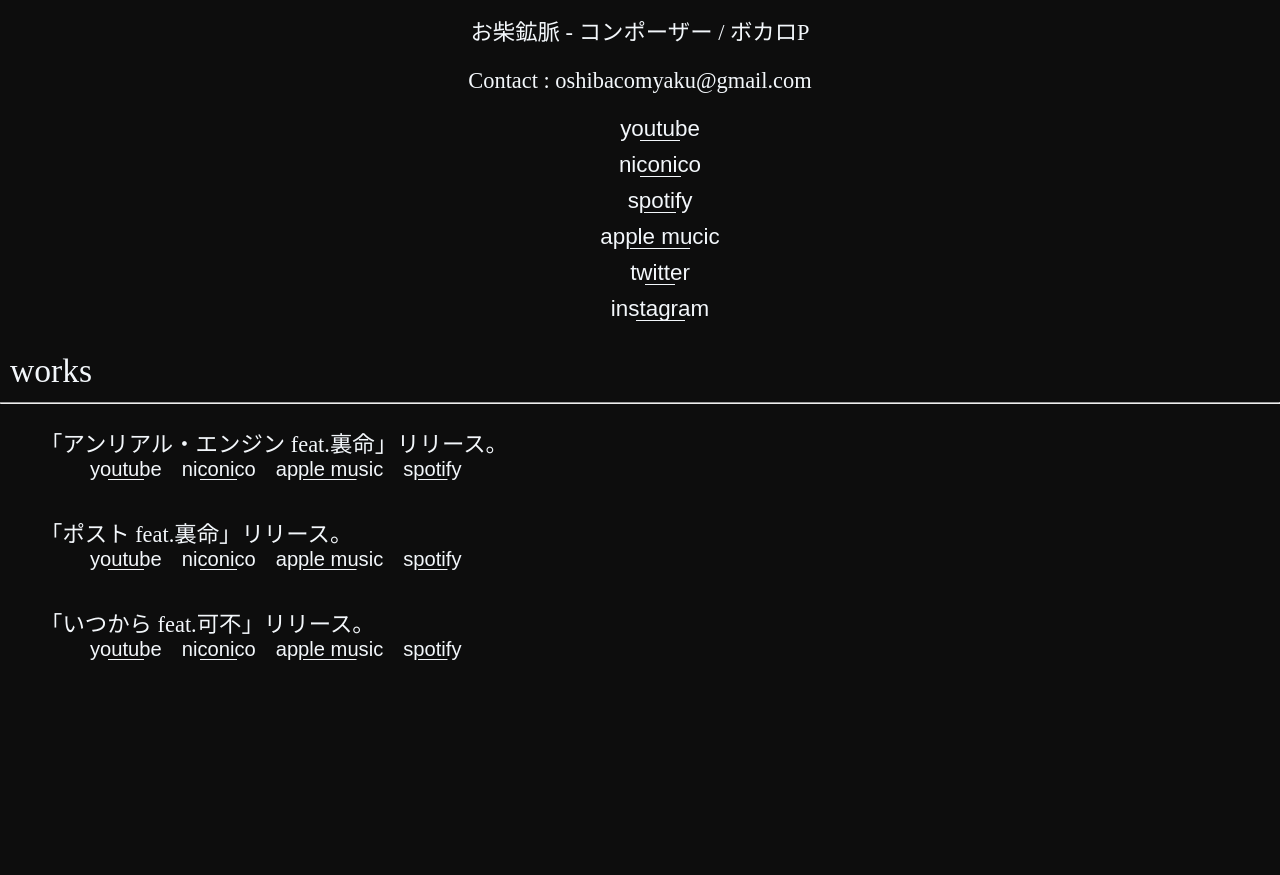
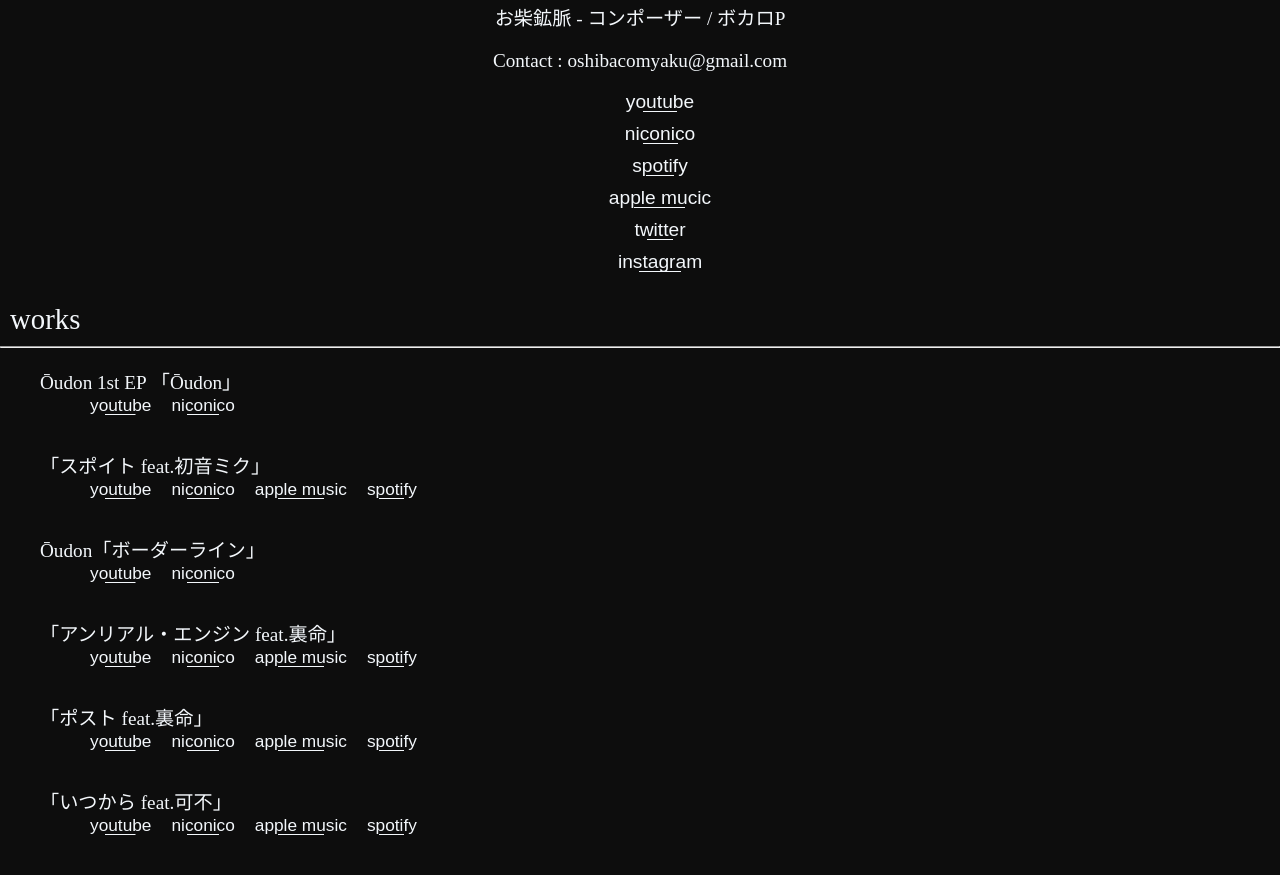
Before and after one commit to Oshibacomyaku/oshibacomyaku.github.io, a plain HTML site: page index.html in a window 1280 px wide. Shown: the part 516-1391 px from the top of the page. Before the commit the page ends 1234 px from the top, so only its background shows below. Drawn offline with Linux system fonts and the light colour scheme; a web font is replaced by a local one.

Commit message:
Add files via upload

```diff
--- a/index.html
+++ b/index.html
@@ -4,7 +4,7 @@
     <meta charset="utf-8">
     <title>お柴鉱脈オフィシャル</title>
     <link rel="stylesheet" href="./style.css" >
-    <meta name="viewport" content="width=device-width">
+    <meta name=”viewport” content=”width=device-width,initial-scale=1″>
     <meta name="keywords" content="お柴鉱脈,Oshibacomyaku,oshibacomyaku">
     <meta name="description" content="oshibacomyaku official website">
 
@@ -35,21 +35,40 @@
       <h2>works </h2>
       <hr>
       <ul>
-        <li>「アンリアル・エンジン feat.裏命」リリース。
+        <li>Ōudon 1st EP 「Ōudon」
+          <ul class="links">
+            <li><a href= "https://youtu.be/LZPXRIdtL_s?si=2n_D_i9J8KZObt-I" class="linka">youtube</a></li>
+            <li><a href= "https://www.nicovideo.jp/watch/sm42557414" class="linka">niconico</a></li>
+
+        </ul></li>
+        <li>「スポイト feat.初音ミク」
+          <ul class="links">
+            <li><a href= "https://t.co/bs0QxCPAVF" class="linka">youtube</a></li>
+            <li><a href= "https://www.nicovideo.jp/watch/sm42565364" class="linka">niconico</a></li>
+            <li><a href= "https://music.apple.com/jp/album/eye-dropper-tool-single/1701256026" class="linka">apple music</a></li>
+            <li><a href= "https://open.spotify.com/intl-ja/album/62q5EFiy03REWmr1JEuBtW?si=x6-sdCkETFGbPGJflRnV9w"class="linka" >spotify</a></li>
+        </ul></li>
+        <li>Ōudon「ボーダーライン」
+          <ul class="links">
+            <li><a href= "https://youtu.be/kvxlQfVhWi8?si=Q0d99E0tK1IP-0dI" class="linka">youtube</a></li>
+            <li><a href= "https://www.nicovideo.jp/watch/sm42495148" class="linka">niconico</a></li>
+
+        </ul></li>
+        <li>「アンリアル・エンジン feat.裏命」
           <ul class="links">
             <li><a href= "https://youtu.be/fXNJakihbiM" class="linka">youtube</a></li>
             <li><a href= "https://www.nicovideo.jp/watch/sm41953015" class="linka">niconico</a></li>
             <li><a href= "https://music.apple.com/jp/album/unreal-engine-5-feat-musical-isotope-rime-single/1688190900" class="linka">apple music</a></li>
             <li><a href= "https://open.spotify.com/intl-ja/album/0wNmkZfJhpdudON0So6kyV?si=HRkmbIkgQJy4jcQp31i1cg"class="linka" >spotify</a></li>
         </ul></li>
-        <li>「ポスト feat.裏命」リリース。
+        <li>「ポスト feat.裏命」
           <ul class="links">
             <li><a href= "https://youtu.be/8nSLK_Q2H6Y" class="linka">youtube</a></li>
             <li><a href= "https://www.nicovideo.jp/watch/sm41610330" class="linka">niconico</a></li>
             <li><a href= "https://music.apple.com/jp/album/post-feat-musical-isotope-rime-single/1682207412" class="linka">apple music</a></li>
             <li><a href= "https://open.spotify.com/intl-ja/album/7Hrnh42vXUKZeYciSaDFsL?si=k2DgHivySTyJpoLxTf7SIg" class="linka">spotify</a></li>
         </ul></li>
-        <li>「いつから feat.可不」リリース。
+        <li>「いつから feat.可不」
           <ul class="links">
             <li><a href= "https://youtu.be/lIz2E3EqTh0" class="linka">youtube</a></li>
             <li><a href= "https://www.nicovideo.jp/watch/so40804056" class="linka">niconico</a></li>
--- a/style.css
+++ b/style.css
@@ -2,7 +2,7 @@
 html {
     font-family:"ヒラギノ角ゴ Pro W3″,”ＭＳ Ｐゴシック",sans-serif;
     font-family: 'BIZ UDPMincho', serif;
-    font-size: 140%;
+    font-size: 120%;
 
     }
 
@@ -33,10 +33,6 @@ html {
         margin-bottom:30px;
     }
 
-    .profile .prof_st{
-        width:100%;
-    }
-
     ul {
         list-style-type: none;
     }
@@ -62,6 +58,11 @@ html {
         display: flex;
         -webkit-justify-content: flex-start;
         justify-content: flex-start;
+    }
+
+    .profile{
+        padding-left: 0;
+        margin-left: 0;
     }
 
     .links{
```
